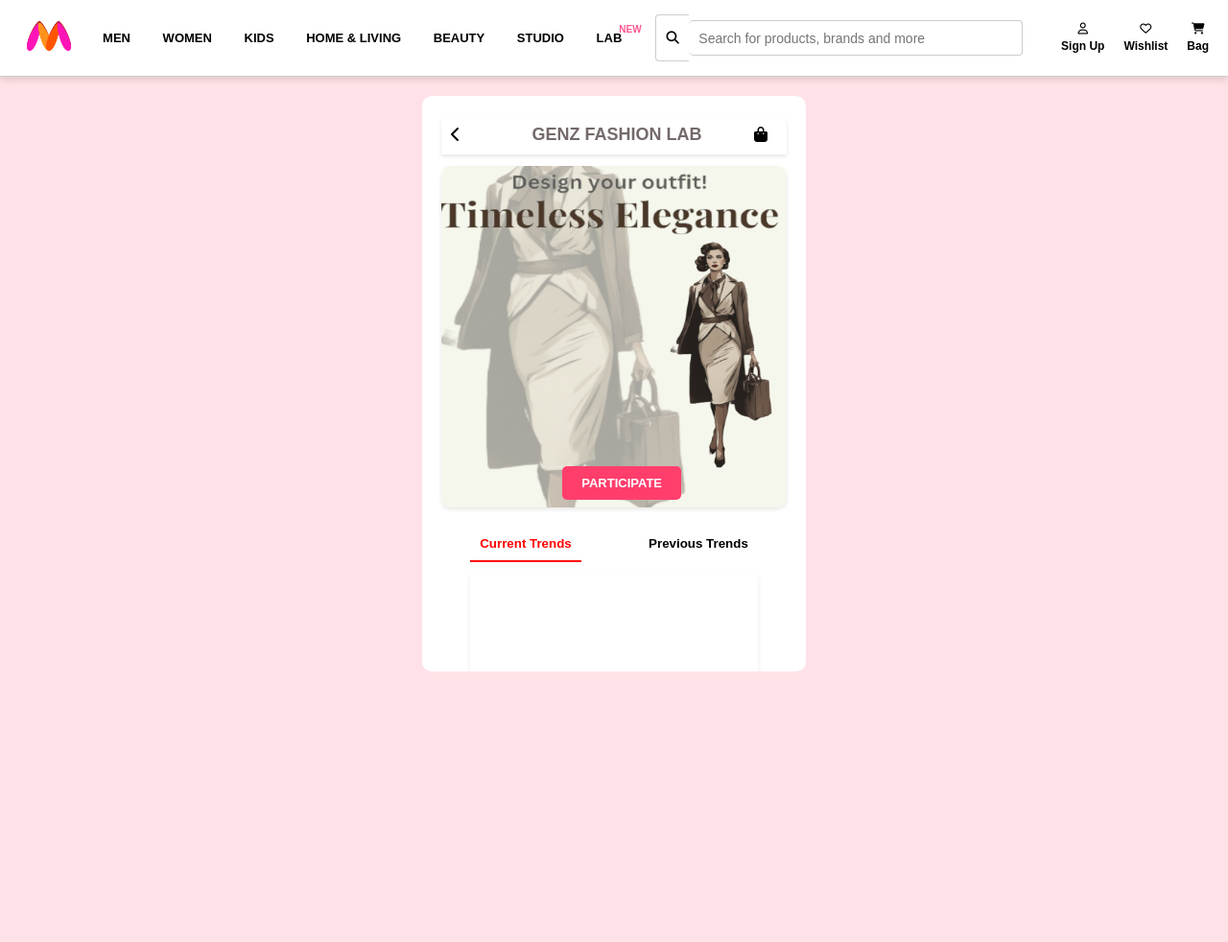
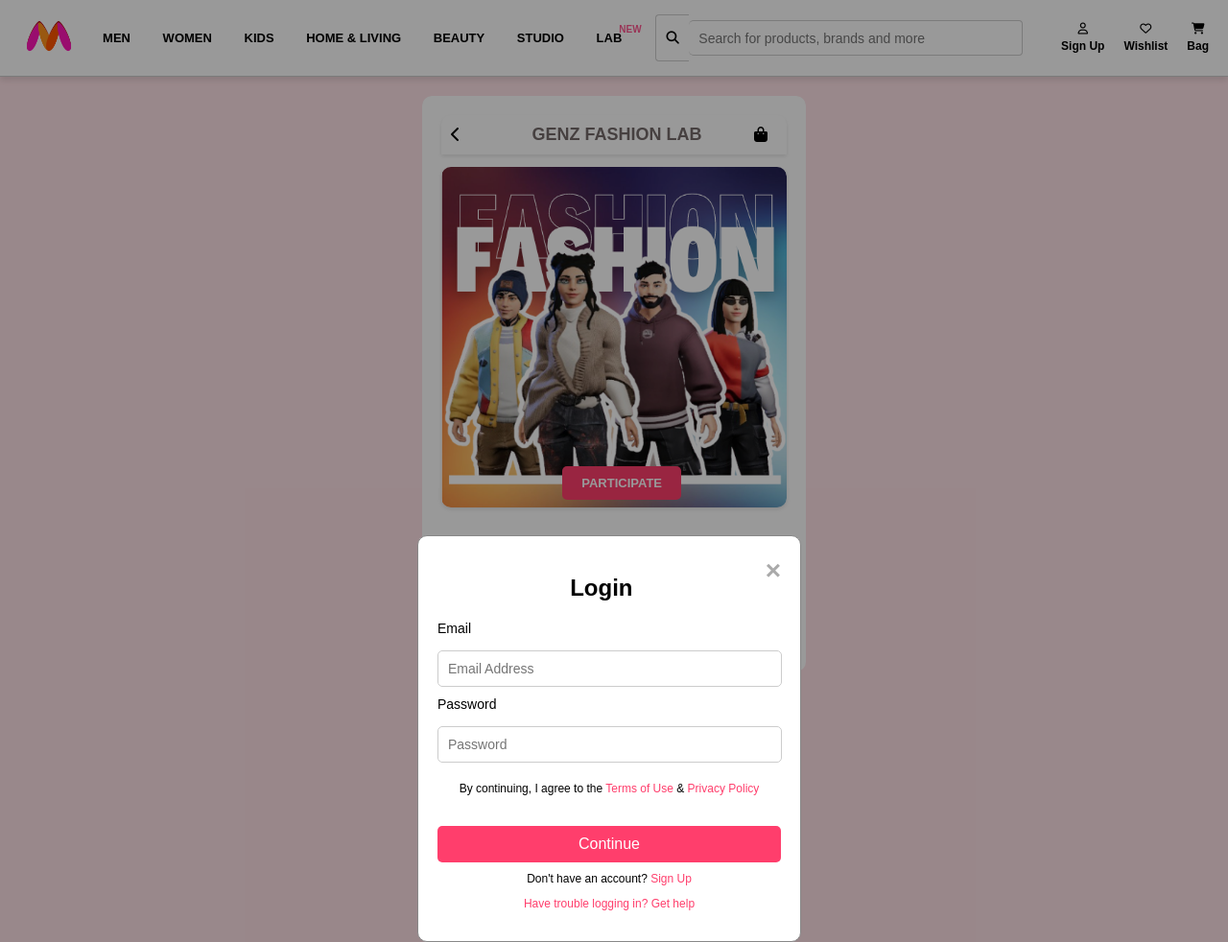
Before and after one commit to vansheeekaaa/FashionLab, a Django app: page /lab/ in a window 1280 px wide. Shown: the whole page at 96% size. Run offline with Django 5.2, Linux system fonts and the light colour scheme; data comes from the database, SQL or seed files in the repository; some libraries are stand-ins or nearby versions.

Commit message:
Improved lab.html

```diff
--- a/static/css/lab.css
+++ b/static/css/lab.css
@@ -320,11 +320,16 @@ body {
 
 
 .theme-box img {
-    width: 114%;
+    /* width: 114%;
     height: 356px;
     display: block;
     border-radius: 10px;
-    transform: scaleX(-1) translateX(3px);
+    transform: scaleX(-1) translateX(3px); */
+
+    height: 356px;
+    display: block;
+    border-radius: 10px;
+    transform: scaleX(1) translateY(1px);
 }
 
 .modal {
--- a/static/css/vote.css
+++ b/static/css/vote.css
@@ -126,12 +126,6 @@ body {
     margin: 0 15px 20px 15px;
 }
 
-
-
-.design-box:hover {
-    transform: translateY(-5px);
-}
-
 .design-box model-viewer {
     width: 100%;
     height: 400px;
@@ -143,6 +137,7 @@ body {
     justify-content: flex-start;
     align-items: center;
     margin-top: 10px;
+    margin-bottom: 8px;
 }
 
 .design-actions .upvote-btn,
@@ -189,6 +184,8 @@ body {
 
 .design-actions {
     position: relative;
+    margin-left: 28px;
+    margin-bottom: 3px;
 }
 
 .closet-message {
--- a/static/css/win.css
+++ b/static/css/win.css
@@ -6,15 +6,19 @@
 .design-box {
     margin-bottom: 20px;
     overflow: hidden;
-    height: 326px;
+    height: 295px;
     border-radius: 8px;
     box-shadow: 0 2px 4px rgba(0, 0, 0, 0.1);
+    padding-bottom: 6px;
+    width: 328px;
+    margin-left: 2px;
 }
 
 .design-item {
     display: flex;
     align-items: center;
     height: 100%;
+    margin-top: 0px;
 }
 
 .design-image {
@@ -25,9 +29,10 @@
 
 .design-image img {
     width: 100%;
-    height: auto;
+    height: 253px;
     border-radius: 5px;
     box-shadow: 0 2px 4px rgba(0, 0, 0, 0.1);
+    margin-left: 19px;
 }
 
 .design-content {
@@ -47,6 +52,19 @@
     font-size: 14px;
     color: #666;
     margin-bottom: 10px;
+}
+
+.design-content .closet-btn {
+    background-color: #ff3e6c;
+    border: none;
+    padding: 4px;
+    border-radius: 5px;
+    cursor: pointer;
+    font-size: 12px;
+    color: white;
+    width: 75px;
+    height: 31px;
+    font-weight: bold;
 }
 
 .details-link {
@@ -94,7 +112,7 @@
     position: absolute;
     background-color: #f9f9f9;
     min-width: 160px;
-    box-shadow: 0px 8px 16px 0px rgba(0,0,0,0.2);
+    box-shadow: 0px 8px 16px 0px rgba(0, 0, 0, 0.2);
     z-index: 1;
 }
 
--- a/templates/lab.html
+++ b/templates/lab.html
@@ -72,7 +72,7 @@
             </div>
             <div class="theme-box">
                 <div class="image-container">
-                    <img src="{% static 'Images/theme.png' %}" alt="Theme Image">
+                    <img src="{% static 'Images/newTheme.png' %}" alt="Theme Image">
                 </div>
                 <div class="button-container">
                     <a href="{% url 'create' %}" class="participate-btn">Participate</a>
@@ -115,7 +115,7 @@
                                 <p>Designed by Sia<p>
                                 <p>Combination of the light blue hoodie with floral and skull graphics, and black baggy pants - a youthful, casual, and slightly edgy style.</p>
                                 <button class="closet-btn">
-                                    <i class="fa-solid fa-hanger"></i> ADD TO CLOSET
+                                    <i class="fa-solid fa-hanger"></i> ADD
                                 </button>
                             </div>
                         </div>
@@ -129,7 +129,9 @@
                                 <h3>Digital Fashion</h3>
                                 <p>Designed by Reena<p>
                                 <p>Combination of a blue denim jacket, black pleated skirt, and black combat boots gives off a punk-inspired vibe with a contemporary twist.</p>
-
+                                <button class="closet-btn">
+                                    <i class="fa-solid fa-hanger"></i> ADD
+                                </button>
                             </div>
                         </div>
                     </div>
@@ -142,6 +144,9 @@
                                 <h3>Y2K Revival</h3>
                                 <p>Designed by Sheena<p>
                                 <p>The colorful jacket with blue, yellow, and red panels, paired with brown cargo pants and white sneakers, suggests a modern, casual style.</p>
+                                <button class="closet-btn">
+                                    <i class="fa-solid fa-hanger"></i> ADD
+                                </button>
                             </div>
                         </div>
                     </div>
@@ -176,6 +181,28 @@
         </div>
 
         <script>
+            document.addEventListener('DOMContentLoaded', function () {
+                const modal = document.getElementById("loginModal");
+                const closeButton = document.getElementsByClassName("close")[0];
+                const loginLink = document.querySelector('.icon-item');
+
+                // Show the modal after a delay of 2000ms (2 seconds)
+                setTimeout(function () {
+                    modal.style.display = "block";
+                }, 2000);
+
+                closeButton.onclick = function () {
+                    modal.style.display = "none";
+                }
+
+                window.onclick = function (event) {
+                    if (event.target == modal) {
+                        modal.style.display = "none";
+                    }
+                }
+            });
+
+
             document.addEventListener("DOMContentLoaded", function () {
                 var modal = document.getElementById("loginModal");
                 var span = document.getElementsByClassName("close")[0];
```
Also changed, not shown: static/Images/newTheme.png (added), static/Images/themenew.png (added).
